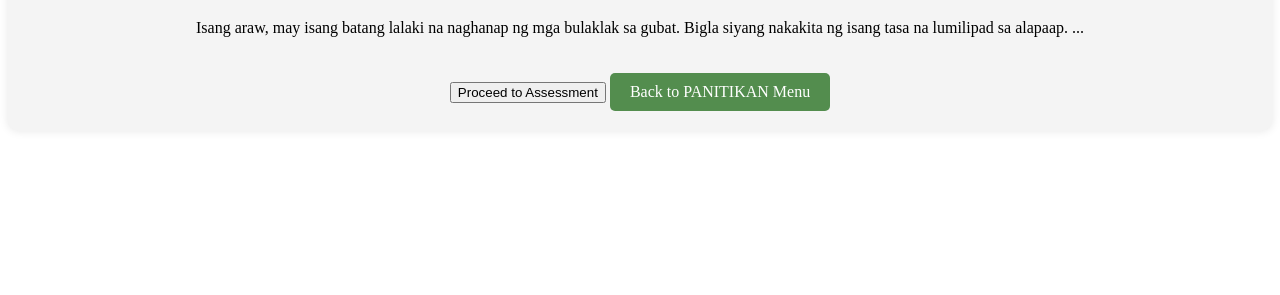
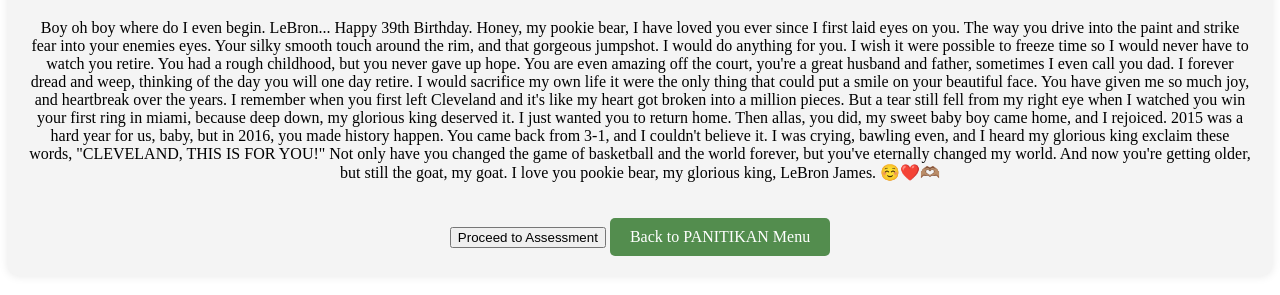
Before and after one commit to seulgigigi/Filipinolohiya, a plain HTML site: page story1.html in a window 1280 px wide. Shown: the part 89-384 px from the top of the page. Drawn offline with Linux system fonts and the light colour scheme.

Commit message:
Add files via upload

```diff
--- a/story1.html
+++ b/story1.html
@@ -10,8 +10,8 @@
     <div class="container">
         <h1>Ang Mahiwagang Tasa</h1>
         <p>
-            Isang araw, may isang batang lalaki na naghanap ng mga bulaklak sa gubat. Bigla siyang nakakita ng isang tasa na lumilipad sa alapaap.
-            ...
+            Boy oh boy where do I even begin. LeBron... Happy 39th Birthday. Honey, my pookie bear, I have loved you ever since I first laid eyes on you. The way you drive into the paint and strike fear into your enemies eyes. Your silky smooth touch around the rim, and that gorgeous jumpshot. I would do anything for you. I wish it were possible to freeze time so I would never have to watch you retire. You had a rough childhood, but you never gave up hope. You are even amazing off the court, you're a great husband and father, sometimes I even call you dad. I forever dread and weep, thinking of the day you will one day retire. I would sacrifice my own life it were the only thing that could put a smile on your beautiful face. You have given me so much joy, and heartbreak over the years. I remember when you first left Cleveland and it's like my heart got broken into a million pieces. But a tear still fell from my right eye when I watched you win your first ring in miami, because deep down, my glorious king deserved it. I just wanted you to return home. Then allas, you did, my sweet baby boy came home, and I rejoiced. 2015 was a hard year for us, baby, but in 2016, you made history happen. You came back from 3-1, and I couldn't believe it. I was crying, bawling even, and I heard my glorious king exclaim these words,
+"CLEVELAND, THIS IS FOR YOU!" Not only have you changed the game of basketball and the world forever, but you've eternally changed my world. And now you're getting older, but still the goat, my goat. I love you pookie bear, my glorious king, LeBron James. ☺️❤️🫶🏽
         </p>
         <!-- Button to proceed to the assessment -->
         <button onclick="goToAssessment()">Proceed to Assessment</button>
```
